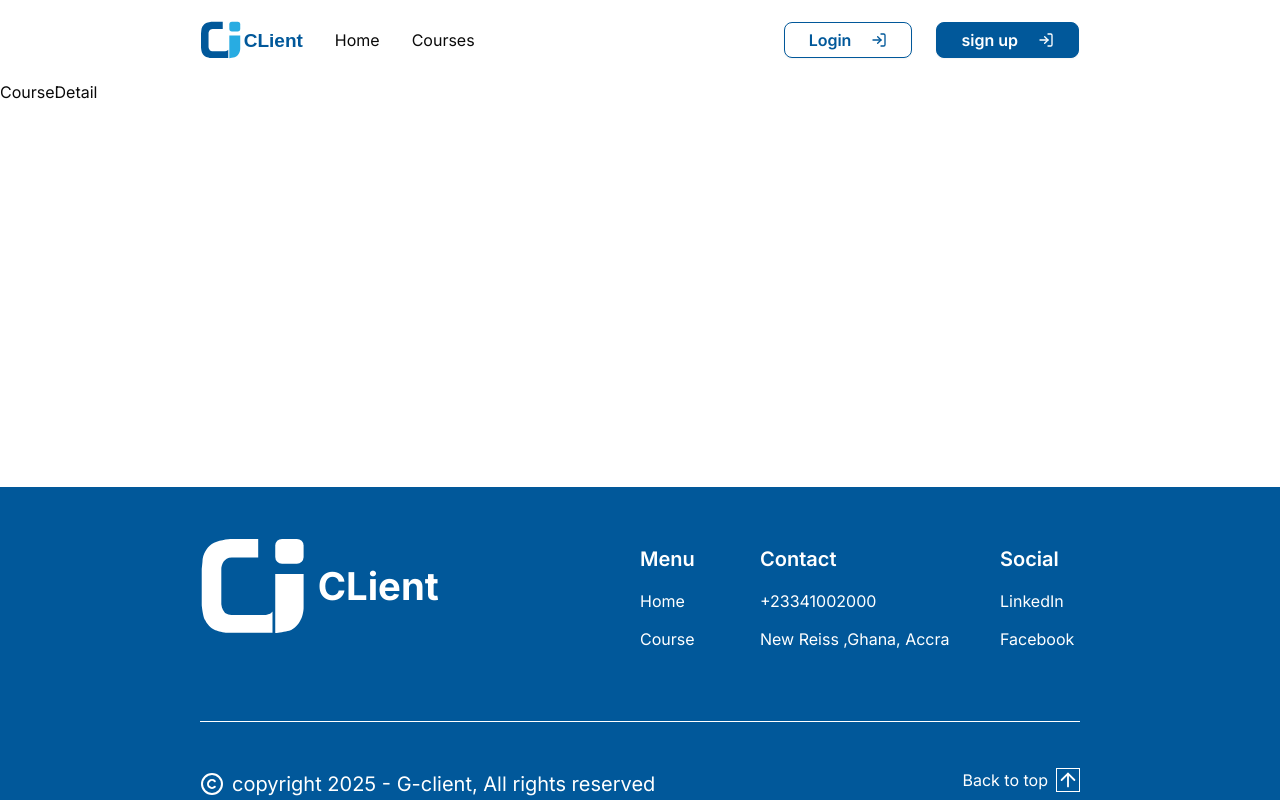
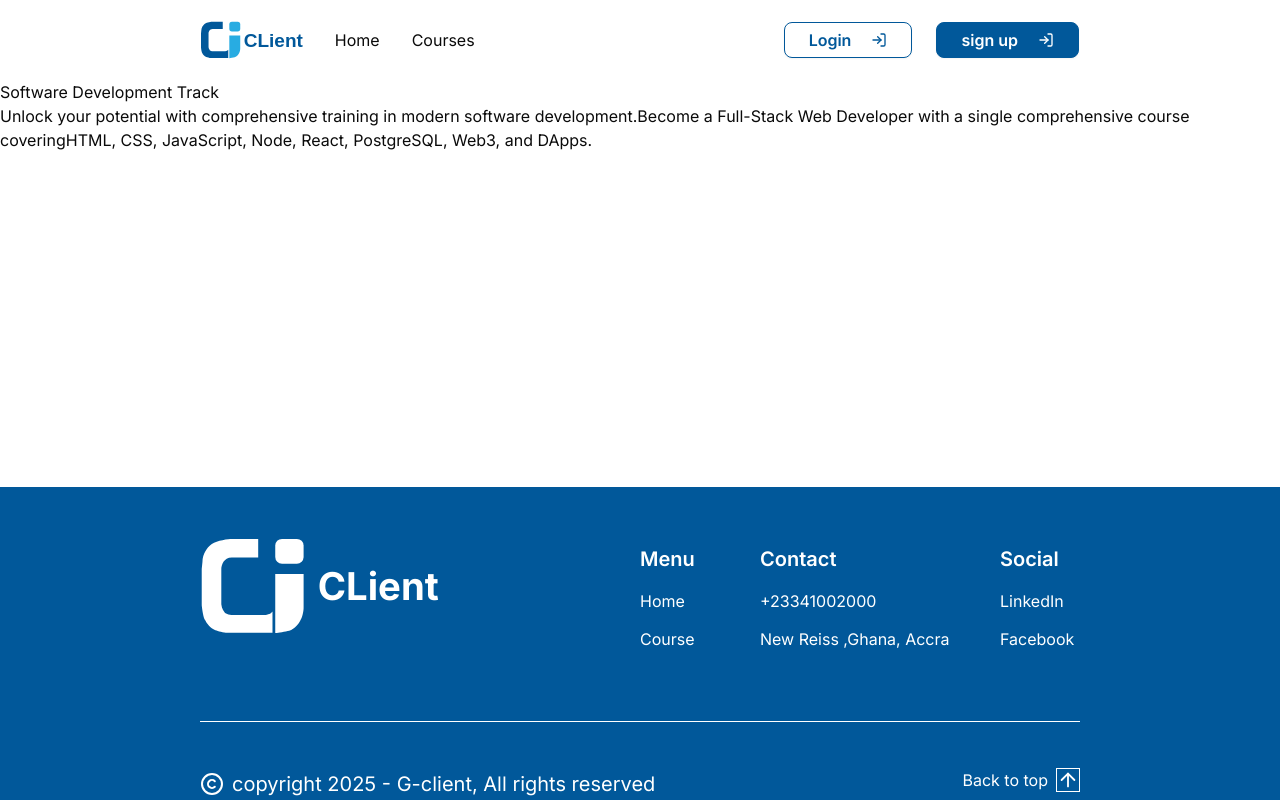
Before and after one commit to TESHU21/learning-management-system, a React (Vite) app in the folder frontend/: page /courses/1 in a window 1280 px wide. Built offline with nearby package versions, Linux system fonts and the light colour scheme; a web font is replaced by a local one.

Commit message:
Filter Course Based on detail page clicked at course.jsx

```diff
--- a/frontend/src/pages/courses/components/CourseDetail.jsx
+++ b/frontend/src/pages/courses/components/CourseDetail.jsx
@@ -1,9 +1,30 @@
-import React from 'react'
+import React, { useState, useEffect } from 'react';
+import { coursedetail } from './data';
+import { useParams } from 'react-router-dom';
 
 const CourseDetail = () => {
+  const [openedCourse, setOpenedCourse] = useState(null);
+  const { id } = useParams();
+
+  useEffect(() => {
+    const foundCourse = coursedetail.find((item) => item.id === Number(id));
+    setOpenedCourse(foundCourse);
+  }, [id]);
+
+  console.log(openedCourse);
+
   return (
-    <div>CourseDetail</div>
-  )
-}
+    <div>
+      {openedCourse ? (
+        <div>
+          <h1>{openedCourse.title}</h1>
+          <p>{openedCourse.description}</p>
+        </div>
+      ) : (
+        <p>Loading course details...</p>
+      )}
+    </div>
+  );
+};
 
-export default CourseDetail
+export default CourseDetail;
--- a/frontend/src/routes/AppRoutes.jsx
+++ b/frontend/src/routes/AppRoutes.jsx
@@ -12,7 +12,7 @@ const AppRoutes = () => {
     <Route  path='/' element={<Layout/>}>
     <Route index element={<Home/>}/>
     <Route path='courses' element={<Courses/>}/>
-    <Route path='/courses/:courseId' element={<CourseDetail/>}/>
+    <Route path='/courses/:id' element={<CourseDetail/>}/>
 
     </Route>
     </Routes>
```
